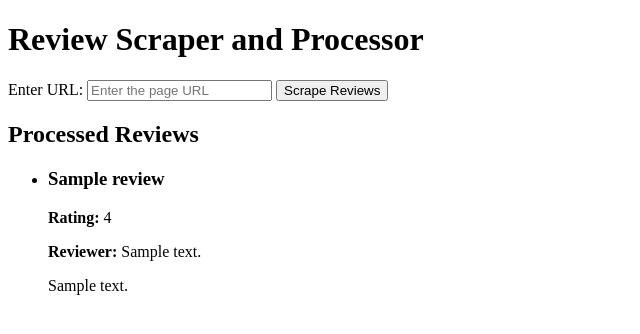
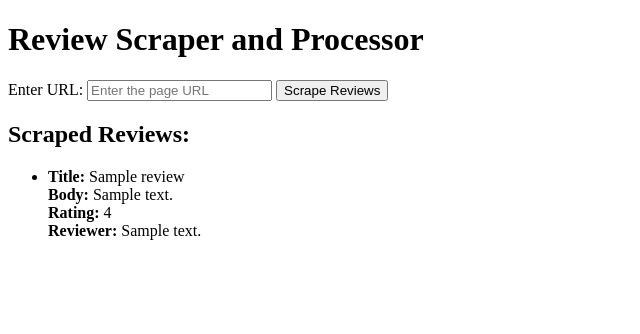
Before and after one commit to AadityaG-xoS/Test, a Flask app: template templates/index.html in a window 1280 px wide. Shown: the top 334 px of the page, without its empty margins (0-640 px from the left). Run offline with Flask 3, Linux system fonts and the light colour scheme; the template is opened without the code that fills it: most values are stand-ins (such as "Sample title", 1, 10 or a date in 2020).

Commit message:
Your commit message

```diff
--- a/templates/index.html
+++ b/templates/index.html
@@ -17,26 +17,24 @@
 
     <!-- Display error message if there's an issue -->
     {% if error %}
-        <div style="color: red; margin-top: 20px;">
+    <div style="color: red;">
         <strong>Error:</strong> {{ error }}
     </div>
     {% endif %}
 
     <!-- Display reviews after processing -->
     {% if reviews %}
-        <div style="margin-top: 20px;">
-            <h2>Processed Reviews</h2>
+    <h2>Scraped Reviews:</h2>
     <ul>
         {% for review in reviews %}
         <li>
-                        <h3>{{ review['title'] }}</h3>
-                        <p><strong>Rating:</strong> {{ review['rating'] }}</p>
-                        <p><strong>Reviewer:</strong> {{ review['reviewer'] }}</p>
-                        <p>{{ review['body'] }}</p>
+            <strong>Title:</strong> {{ review.title }}<br>
+            <strong>Body:</strong> {{ review.body }}<br>
+            <strong>Rating:</strong> {{ review.rating }}<br>
+            <strong>Reviewer:</strong> {{ review.reviewer }}
         </li>
         {% endfor %}
     </ul>
-        </div>
     {% endif %}
 </body>
 </html>
```
Lines whose indentation alone changed are shown as unchanged.
